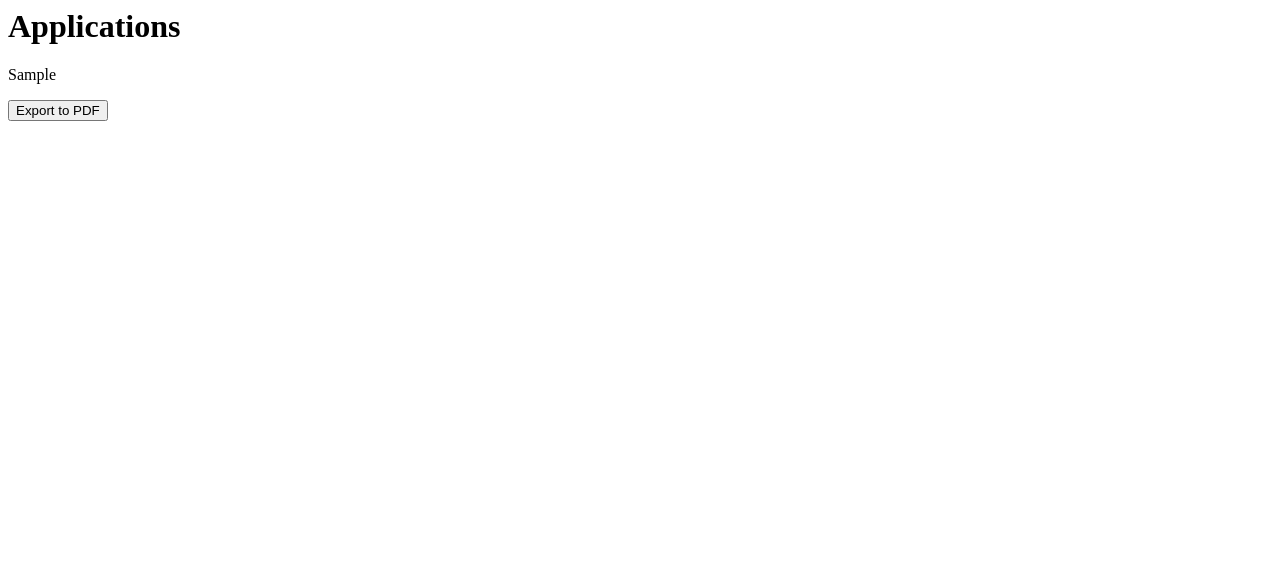
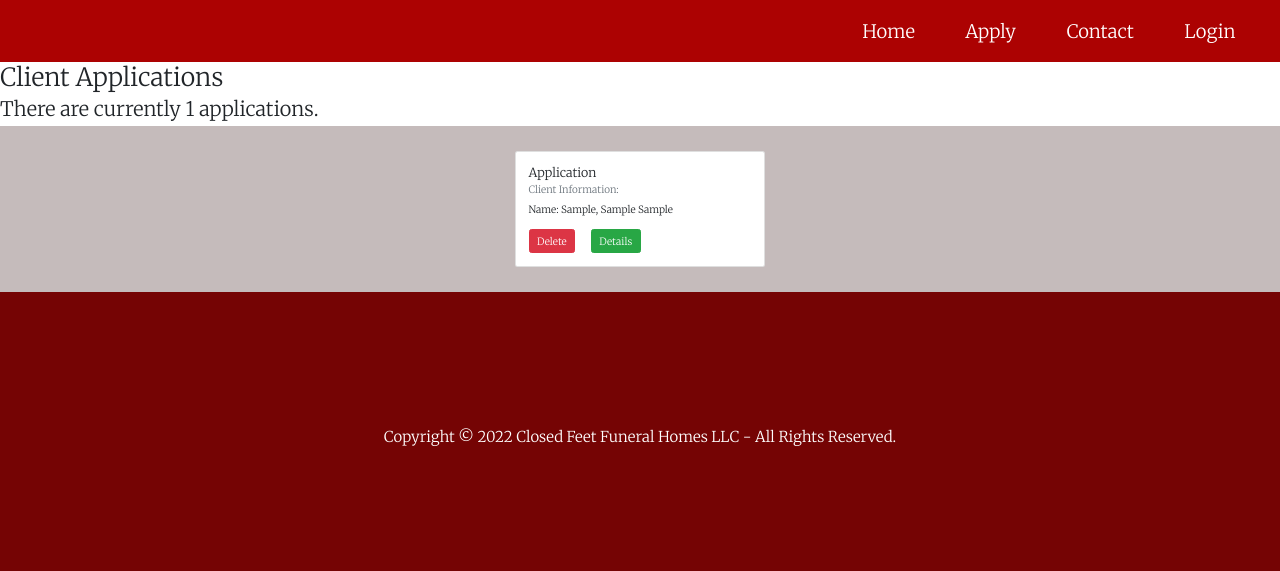
Before and after one commit to JMcc888/closed-feet, a Node server app: page /applications/ in a window 1280 px wide. Shown: the top 571 px of the page. Run offline with Node 20, Linux system fonts and the light colour scheme; tables that the repository leaves empty hold one stand-in row (values such as "Sample post"); some libraries are stand-ins or nearby versions.

Commit message:
Form view is a little cleaner

```diff
--- a/controllers/application_controller.js
+++ b/controllers/application_controller.js
@@ -9,8 +9,8 @@ exports.newClient = async (req, res, next) => {
 // Get Forms
 exports.getClients = async (req, res, next) => {
     const clients = await ClientForm.find().
-    exec().then((clients) => {
-        res.render('pages/admin_pages/applications', {client: clients})
+    exec().then((forms) => {
+        res.render('pages/admin_pages/applications', {forms, user: req.user})
     })
 
 }
--- a/views/pages/admin_pages/applications.ejs
+++ b/views/pages/admin_pages/applications.ejs
@@ -1,5 +1,25 @@
-<h1>Applications</h1>
+<%- include('../partials/headers&footers/bootstrap-header') %>
+<%- include('../partials/navs/apply_nav') %>
+<h1>Client Applications</h1>
+<h2>There are currently <%= forms.length%> applications.</h2>
 
-<p><%= client[0].First %></p>
+<div class="client-cards">
+<% forms.forEach((ap) => { %>
+    <div class="card">
+        <div class="card-body">
+          <h5 class="card-title">Application</h5>
+          <h6 class="card-subtitle mb-2 text-muted">Client Information:</h6>
+          <p class="card-text">Name: <%= ap.First%>, <%= ap.Middle%> <%= ap.Last%></p>
+          <a href="#" class="card-link">
+            <button class="btn btn-danger">Delete</button>
+          </a>
+          <a href="#" class="card-link">
+            <button class="btn btn-success">Details</button>
+          </a>
+        </div>
+      </div>
+<% }) %>
 
-<button>Export to PDF</button>
+    </div>
+
+<%- include('../partials/headers&footers/footer') %>
```
